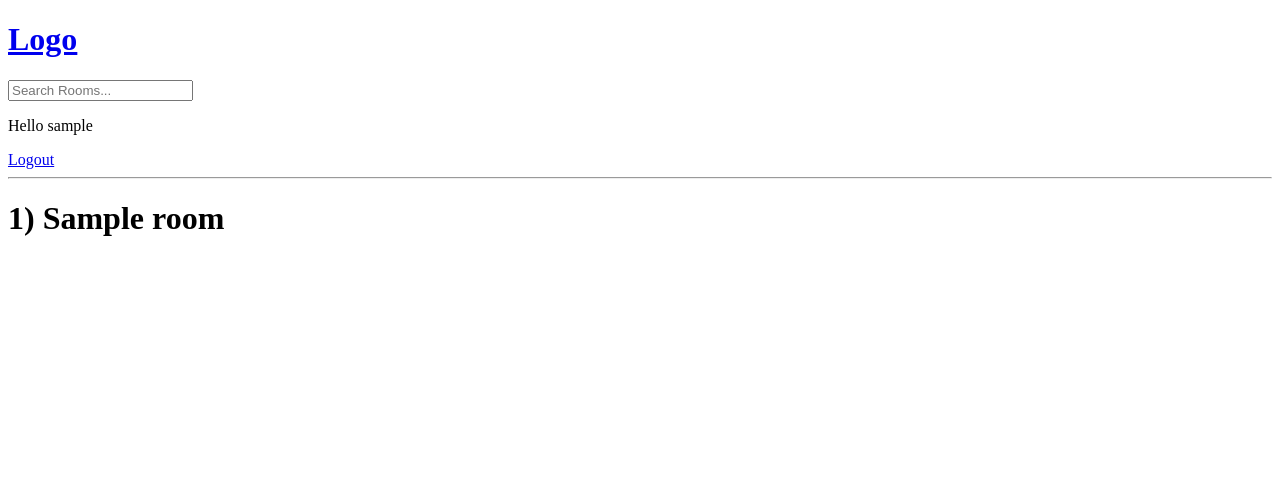
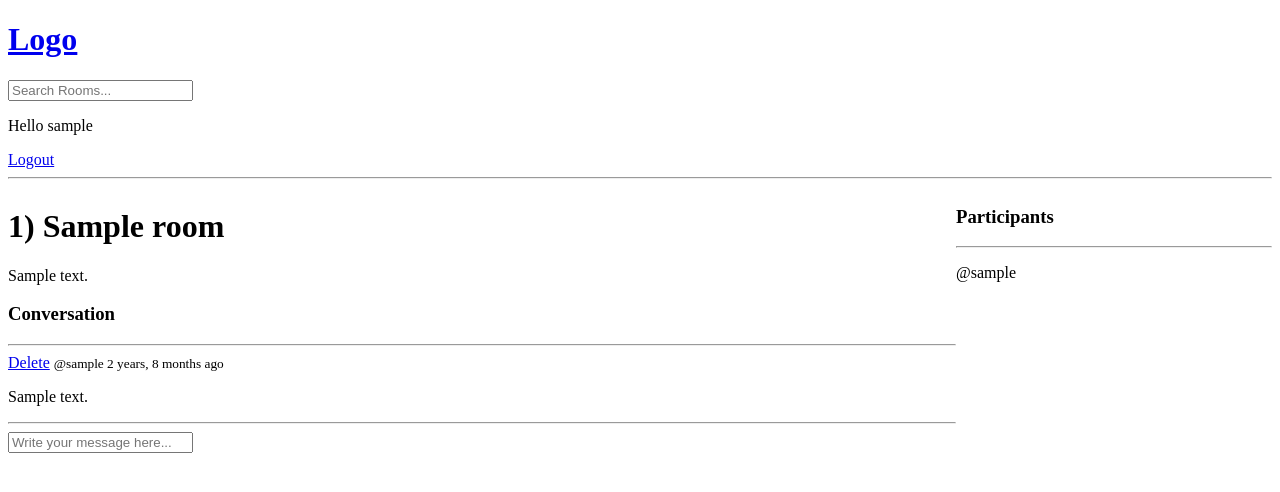
Before and after one commit to SirAbhi13/StudyBud, a Django app: page /room/1/ in a window 1280 px wide. Shown: the top 492 px of the page. Run offline with Django 4.2, Linux system fonts and the light colour scheme; a user stored in the database is signed in; tables that the repository leaves empty hold one stand-in row (values such as "Sample post").

Commit message:
Complete CRUD of chat rooms and messages.

```diff
--- a/base/models.py
+++ b/base/models.py
@@ -18,7 +18,7 @@ class Room(models.Model):
     description = models.TextField(null=True, blank=True)
     updated = models.DateTimeField(auto_now=True)
     created = models.DateTimeField(auto_now_add=True)
-    #participants =
+    participants = models.ManyToManyField(User, related_name='participants', blank=True)
 
     class Meta:
         ordering = ['-updated','-created']
--- a/base/templates/base/room.html
+++ b/base/templates/base/room.html
@@ -1,9 +1,57 @@
 {% extends 'main.html' %}
 
 {% block content %}
-<div>
-    <h1>{{room.id}}) {{room.name}}</h1>
+
+<style>
+    .room-container {
+        display: grid;
+        grid-template-columns: 3fr 1fr;
+    }
+</style>
+<div class="room-container">
+
+    <div>
+
+        <h1>{{room.id}}) {{room.name}}</h1>
+
+        <p>{{room.description}}</p>
+
+
+        <div class="comment-wrapper">
+            <h3>Conversation</h3>
+            <hr>
+
+            {% for message in roomMessages %}
+                <div>
+                    {% if request.user == message.user %}
+                    <a href="{% url 'base:delete-message' message.id %}">Delete</a>
+                    {% endif %}
+                    <small>@{{message.user}} {{message.created|timesince}} ago</small>
+                    <p>{{message.body}}</p>
+                    <hr>
+                </div>
+            {% endfor %}
+        </div>
+
+        {% if request.user.is_authenticated %}
+        <div class="comment-form">
+            <form method="POST" action="">
+                {% csrf_token %}
+                <input type="text" name="body" placeholder="Write your message here...">
+            </form>
+        </div>
+        {% endif %}
+    </div>
+    <div>
+        <h3>Participants</h3>
+        <hr>
+        {% for user in participants %}
+            <div>
+                <p>@{{user.username}}</p>
+            </div>
+
+        {% endfor %}
+    </div>
 </div>
 
-
 {% endblock %}
--- a/base/urls.py
+++ b/base/urls.py
@@ -11,5 +11,6 @@ urlpatterns = [
     path('create-room/',views.createRoom,name='create-room'),
     path('update-room/<str:pk>/',views.updateRoom,name='update-room'),
     path('delete-room/<str:pk>/',views.deleteRoom,name='delete-room'),
+    path('delete-message/<str:pk>/',views.deleteMessage,name='delete-message'),
 
 ]
--- a/base/views.py
+++ b/base/views.py
@@ -6,7 +6,7 @@ from django.http import HttpResponse
 from django.contrib import messages
 from django.urls import reverse
 from django.contrib.auth import authenticate, login,logout
-from . models import Room, Topic
+from . models import Room, Topic, Message
 from . forms import RoomForm
 from django.contrib.auth.decorators import login_required
 from django.contrib.auth.forms import UserCreationForm
@@ -78,7 +78,25 @@ def home(request):
 
 def room(request,pk):
     room = Room.objects.get(pk=int(pk))
-    context = {'room' : room }
+    roomMessages = room.message_set.all().order_by('-created') #querying child models
+    participants = room.participants.all()
+    if request.method == 'POST':
+        print(request)
+        message = Message.objects.create(
+            user = request.user,
+            room = room,
+            body = request.POST.get('body')
+        )
+        room.participants.add(request.user)
+
+        return redirect('base:room', pk=room.id)
+
+    context = {'room' : room,
+    'roomMessages' : roomMessages,
+    'participants' : participants
+    }
+
+
     return render(request, 'base/room.html', context)
 
 @login_required(login_url='base:login')
@@ -122,3 +140,16 @@ def deleteRoom(request,pk):
         return redirect('base:home')
 
     return render(request, 'base/delete.html',{'obj': room})
+
+@login_required(login_url='base:login')
+def deleteMessage(request,pk):
+    message  = Message.objects.get(id=pk)
+
+    if request.user != message.user:
+        return HttpResponse('You are not allowed here!  ')
+
+    if request.method == 'POST':
+        message.delete()
+        return redirect('base:home')
+
+    return render(request, 'base/delete.html',{'obj': message})
```
Also changed, not shown: base/templates/base/home.html (+7 -2 lines), base/migrations/0004_room_participants.py (added).
